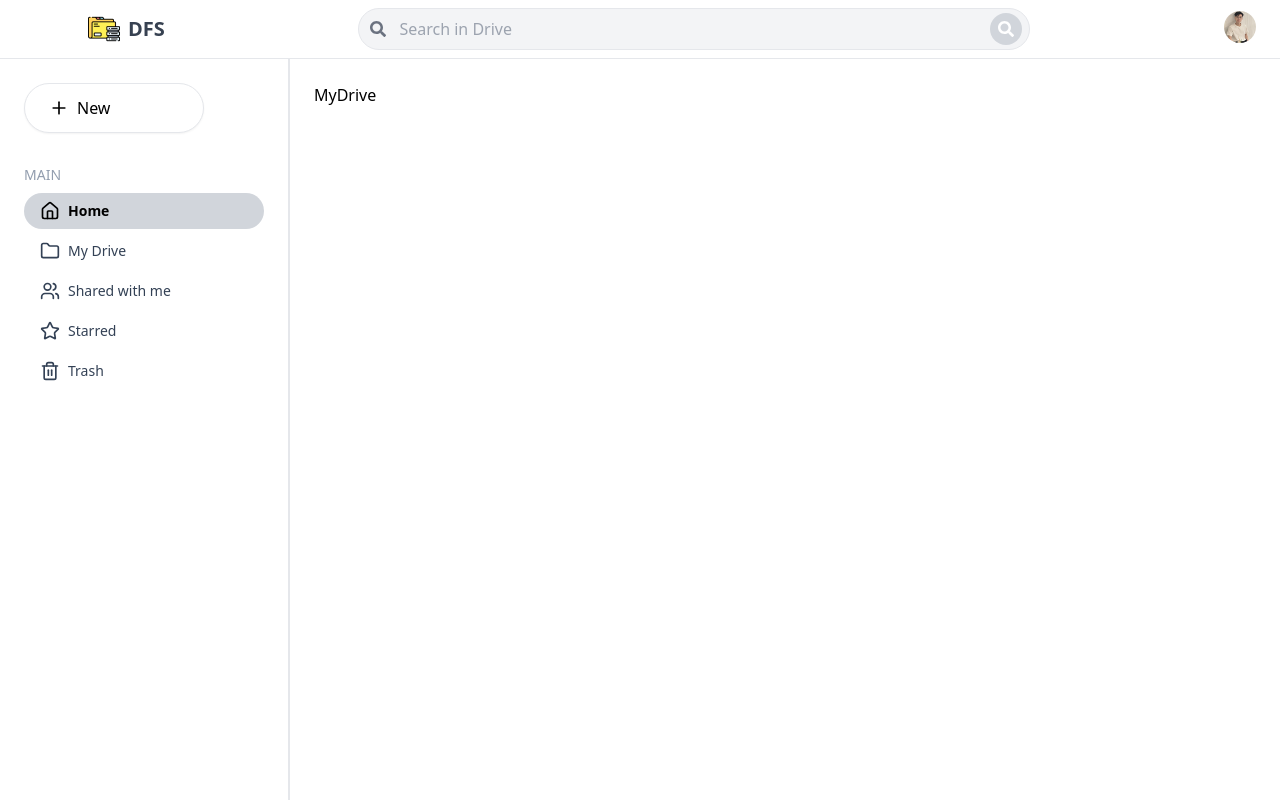
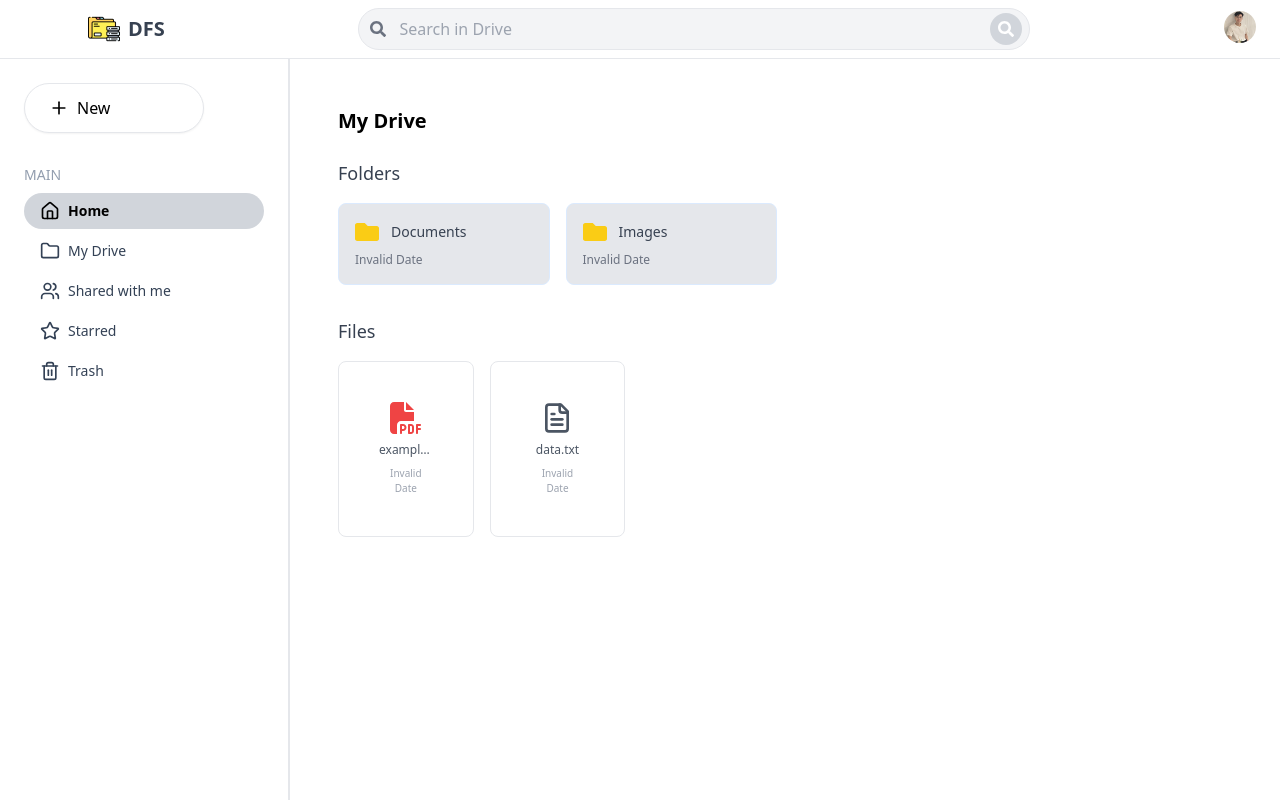
Before and after one commit to hoangmindrespect/File-Distributed-Storage, a React (Vite) app in the folder front_end/: page /home in a window 1280 px wide. Built offline with nearby package versions, Linux system fonts and the light colour scheme; sample sign-in values are in the browser's storage.

Commit message:
feat: Add folders/files display page

```diff
--- /dev/null
+++ b/front_end/public/dataset.json
@@ -0,0 +1,66 @@
+{
+    "folders": [
+      {
+        "folderId": "folder-root",
+        "name": "My Drive",
+        "parentId": null,
+        "childFolders": ["folder-2", "folder-3"],
+        "childFiles": ["file-1", "file-2"],
+        "createdAt": "2024-12-15T10:00:00Z"
+      },
+      {
+        "folderId": "folder-2",
+        "name": "Documents",
+        "parentId": "folder-root",
+        "childFolders": [],
+        "childFiles": ["file-3"],
+        "createdAt": "2024-12-15T10:10:00Z"
+      },
+      {
+        "folderId": "folder-3",
+        "name": "Images",
+        "parentId": "folder-root",
+        "childFolders": [],
+        "childFiles": ["file-4"],
+        "createdAt": "2024-12-15T10:20:00Z"
+      }
+    ],
+    "files": [
+      {
+        "fileId": "file-1",
+        "name": "example.pdf",
+        "parentFolderId": "folder-root",
+        "chunks": ["chunk-1", "chunk-2"],
+        "size": 1048576,
+        "type": "application/pdf",
+        "createdAt": "2024-12-15T10:05:00Z"
+      },
+      {
+        "fileId": "file-2",
+        "name": "data.txt",
+        "parentFolderId": "folder-root",
+        "chunks": ["chunk-3"],
+        "size": 524288,
+        "type": "text/csv",
+        "createdAt": "2024-12-15T10:07:00Z"
+      },
+      {
+        "fileId": "file-3",
+        "name": "resume.docx",
+        "parentFolderId": "folder-2",
+        "chunks": ["chunk-4", "chunk-5"],
+        "size": 768000,
+        "type": "application/vnd.openxmlformats-officedocument.wordprocessingml.document",
+        "createdAt": "2024-12-15T10:12:00Z"
+      },
+      {
+        "fileId": "file-4",
+        "name": "photo.jpg",
+        "parentFolderId": "folder-3",
+        "chunks": ["chunk-6", "chunk-7", "chunk-8"],
+        "size": 2097152,
+        "type": "image/jpeg",
+        "createdAt": "2024-12-15T10:25:00Z"
+      }
+    ]
+  }
--- a/front_end/src/App.jsx
+++ b/front_end/src/App.jsx
@@ -3,13 +3,19 @@ import reactLogo from './assets/react.svg'
 import viteLogo from '/vite.svg'
 import { Outlet } from 'react-router-dom'
 import './App.css'
+import { Toaster } from 'react-hot-toast'
 
 function App() {
   const [count, setCount] = useState(0)
 
   return (
     <>
-
+      <Outlet />
+      <Toaster
+        toastOptions={{
+          duration: 2000,
+        }}
+      />
     </>
   )
 }
--- /dev/null
+++ b/front_end/src/components/Card/FileCard.jsx
@@ -0,0 +1,70 @@
+import {
+  FileText,
+  FileImage,
+  FileVideo,
+  FileAudio,
+  FileCode,
+  File
+} from 'lucide-react';
+import { FaFilePdf } from "react-icons/fa6";
+import { LuFileText } from "react-icons/lu";
+
+
+const getFileIconAndStyle = (fileName) => {
+  const extension = fileName.split('.').pop().toLowerCase();
+
+  const fileTypes = {
+    // Documents
+    'doc': { icon: LuFileText, style: 'text-blue-600' },
+    'docx': { icon: LuFileText, style: 'text-blue-600' },
+    'txt': { icon: LuFileText, style: 'text-gray-600' },
+    'pdf': { icon: FaFilePdf, style: 'text-red-500' },
+
+    // Images
+    'png': { icon: FileImage, style: 'text-green-500' },
+    'jpg': { icon: FileImage, style: 'text-green-500' },
+    'jpeg': { icon: FileImage, style: 'text-green-500' },
+    'gif': { icon: FileImage, style: 'text-green-500' },
+
+    // Video
+    'mp4': { icon: FileVideo, style: 'text-purple-500' },
+    'mov': { icon: FileVideo, style: 'text-purple-500' },
+    'avi': { icon: FileVideo, style: 'text-purple-500' },
+
+    // Audio
+    'mp3': { icon: FileAudio, style: 'text-yellow-500' },
+    'wav': { icon: FileAudio, style: 'text-yellow-500' },
+
+    // Code
+    'js': { icon: FileCode, style: 'text-yellow-400' },
+    'jsx': { icon: FileCode, style: 'text-blue-400' },
+    'ts': { icon: FileCode, style: 'text-blue-600' },
+    'tsx': { icon: FileCode, style: 'text-blue-600' },
+    'html': { icon: FileCode, style: 'text-orange-500' },
+    'css': { icon: FileCode, style: 'text-indigo-500' },
+  };
+
+  return fileTypes[extension] || { icon: File, style: 'text-gray-400' };
+};
+
+const FileCard = ({ file }) => {
+  const { icon: IconComponent, style } = getFileIconAndStyle(file.name);
+
+  return (
+    <div className="group cursor-pointer rounded-lg border border-gray-200
+                    bg-white hover:bg-gray-50 hover:shadow-sm transition-all
+                    p-10">
+      <div className="flex flex-col items-center gap-2">
+        <IconComponent className={`h-8 w-8 ${style}`} />
+        <span className="text-xs font-medium text-gray-600 text-center truncate w-full">
+          {file.name}
+        </span>
+      </div>
+      <div className="mt-2 text-[10px] text-gray-400 text-center">
+        {new Date(file.updatedAt).toLocaleDateString()}
+      </div>
+    </div>
+  );
+};
+
+export default FileCard;
--- /dev/null
+++ b/front_end/src/components/Card/FolderCard.jsx
@@ -0,0 +1,22 @@
+import { Folder } from 'lucide-react';
+import { FaFolder } from "react-icons/fa";
+
+const FolderCard = ({ folder, onDoubleClick }) => {
+  return (
+    <div
+      className="group cursor-pointer rounded-lg border border-blue-100 p-4
+                 bg-gray-200 hover:bg-blue-100/50 hover:shadow-md transition-all"
+      onDoubleClick={() => onDoubleClick(folder.folderId)}
+    >
+      <div className="flex items-center gap-3">
+        <FaFolder className="h-6 w-6 text-yellow-400" />
+        <span className="text-sm font-medium text-gray-700">{folder.name}</span>
+      </div>
+      <div className="mt-2 text-xs text-gray-500">
+        {new Date(folder.updatedAt).toLocaleDateString()}
+      </div>
+    </div>
+  );
+};
+
+export default FolderCard;
--- a/front_end/src/pages/MyDrive.jsx
+++ b/front_end/src/pages/MyDrive.jsx
@@ -1,9 +1,115 @@
-import React from 'react'
+import { useState, useEffect } from 'react';
+import { useNavigate, useParams } from 'react-router-dom';
+import FolderCard from '../components/Card/FolderCard';
+import FileCard from '../components/Card/FileCard';
 
 const MyDrive = () => {
+  const [currentFolder, setCurrentFolder] = useState(null);
+  const [childFolders, setChildFolders] = useState([]);
+  const [childFiles, setChildFiles] = useState([]);
+  const [breadcrumbs, setBreadcrumbs] = useState([]);
+  const navigate = useNavigate();
+  const { folderId = 'folder-root' } = useParams();
+
+  const fetchBreadcrumbs = async (currentFolderId) => {
+    try {
+      const response = await fetch('/dataset.json');
+      const data = await response.json();
+      const path = [];
+      let currentId = currentFolderId;
+
+      while (currentId) {
+        const folder = data.folders.find(f => f.folderId === currentId);
+        if (folder) {
+          path.unshift({ id: folder.folderId, name: folder.name });
+          currentId = folder.parentId;
+        } else {
+          break;
+        }
+      }
+
+      setBreadcrumbs(path);
+    } catch (error) {
+      console.error('Error loading breadcrumbs:', error);
+    }
+  };
+
+  useEffect(() => {
+    const fetchData = async () => {
+      try {
+        const response = await fetch('/dataset.json');
+        const data = await response.json();
+
+        const folder = data.folders.find(f => f.folderId === folderId);
+        setCurrentFolder(folder);
+
+        const folders = data.folders.filter(f => folder.childFolders.includes(f.folderId));
+        setChildFolders(folders);
+
+        const files = data.files.filter(f => folder.childFiles.includes(f.fileId));
+        setChildFiles(files);
+      } catch (error) {
+        console.error('Error loading data:', error);
+      }
+    };
+    fetchBreadcrumbs(folderId);
+    fetchData();
+  }, [folderId]);
+
+  const handleBreadcrumbClick = (folderId) => {
+    navigate(`/my-drive/${folderId}`);
+  };
+
+  const handleFolderDoubleClick = (folderId) => {
+    navigate(`/my-drive/${folderId}`);
+  };
+
   return (
-    <div>MyDrive</div>
-  )
-}
+    <div className="p-6">
+      {/* Breadcrumb Navigation */}
+      <div className="flex items-center gap-2 mb-6 text-sm">
+        {breadcrumbs.map((crumb, index) => (
+          <div key={crumb.id} className="flex items-center">
+            {index > 0 && <span className="mx-2 text-gray-400">/</span>}
+            <button
+              onClick={() => handleBreadcrumbClick(crumb.id)}
+              className="hover:text-blue-500 text-xl font-bold transition-colors"
+            >
+              {crumb.name}
+            </button>
+          </div>
+        ))}
+      </div>
 
-export default MyDrive
+      {/* Folders Section */}
+      {childFolders.length > 0 && (
+        <div className="mb-8">
+          <h2 className="text-lg font-medium text-gray-700 mb-4">Folders</h2>
+          <div className="grid grid-cols-1 md:grid-cols-3 lg:grid-cols-4 gap-4">
+            {childFolders.map(folder => (
+              <FolderCard
+                key={folder.folderId}
+                folder={folder}
+                onDoubleClick={handleFolderDoubleClick}
+              />
+            ))}
+          </div>
+        </div>
+      )}
+
+      {/* Files Section */}
+      {childFiles.length > 0 && (
+        <div>
+          <h2 className="text-lg font-medium text-gray-700 mb-4">Files</h2>
+          <div className="grid grid-cols-2 md:grid-cols-4 lg:grid-cols-6 gap-4">
+            {childFiles.map(file => (
+              <FileCard key={file.fileId} file={file} />
+            ))}
+          </div>
+        </div>
+      )}
+    </div>
+  );
+};
+
+export default MyDrive;
--- a/front_end/src/pages/auth/Login/Login.jsx
+++ b/front_end/src/pages/auth/Login/Login.jsx
@@ -61,7 +61,7 @@ const Login = () => {
     // const userData = await nikaApi.getUserMe(email);
     // if (userData.data.role === "ADMIN") navigate("/admin/managecustomer");
     // else navigate("/");
-    navigate("/");
+    navigate("/home");
     // localStorage.setItem("currentUser", JSON.stringify(userData.data));
     // localStorage.setItem("role", userData.data.role);
   }
@@ -70,7 +70,7 @@ const Login = () => {
   return (
     <>
       {loading && <div>Loading...</div>}
-      <div className="flex h-screen -m-2 md:-m-6">
+      <div className="flex h-screen">
         {/* Image */}
         <div className="max-md:hidden w-[40%] bg-gray-100 items-center justify-center">
           <img
--- a/front_end/src/pages/auth/Register/Register.jsx
+++ b/front_end/src/pages/auth/Register/Register.jsx
@@ -42,7 +42,7 @@ const Register = () => {
 
   return (
     <>
-      <div className="flex h-screen -m-2 md:-m-6">
+      <div className="flex h-screen">
         {/* Image */}
         <div className="max-md:hidden w-[40%] bg-gray-100 justify-center items-center">
           <img
```
Also changed, not shown: front_end/src/main.jsx (+27 -19 lines).
